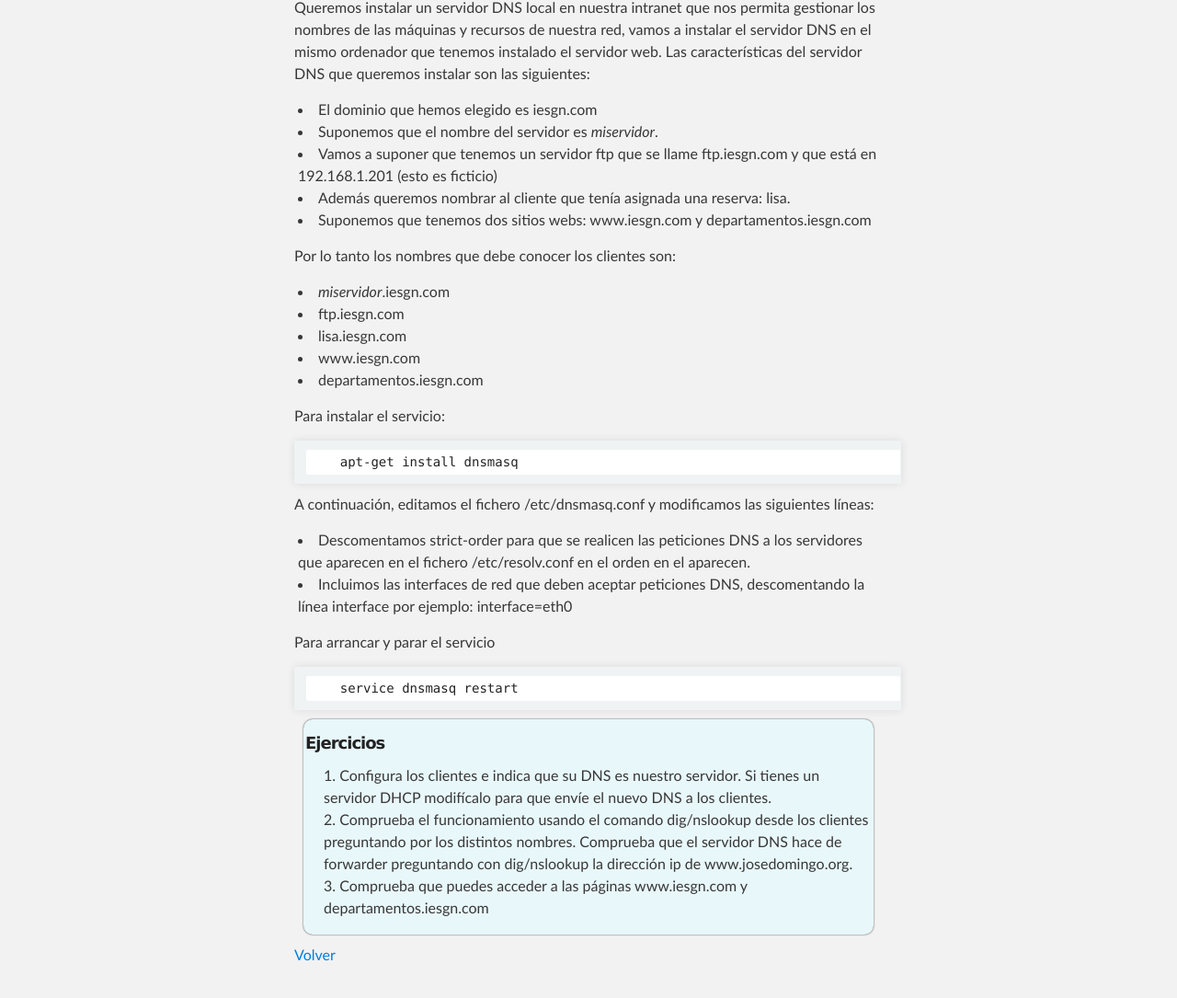
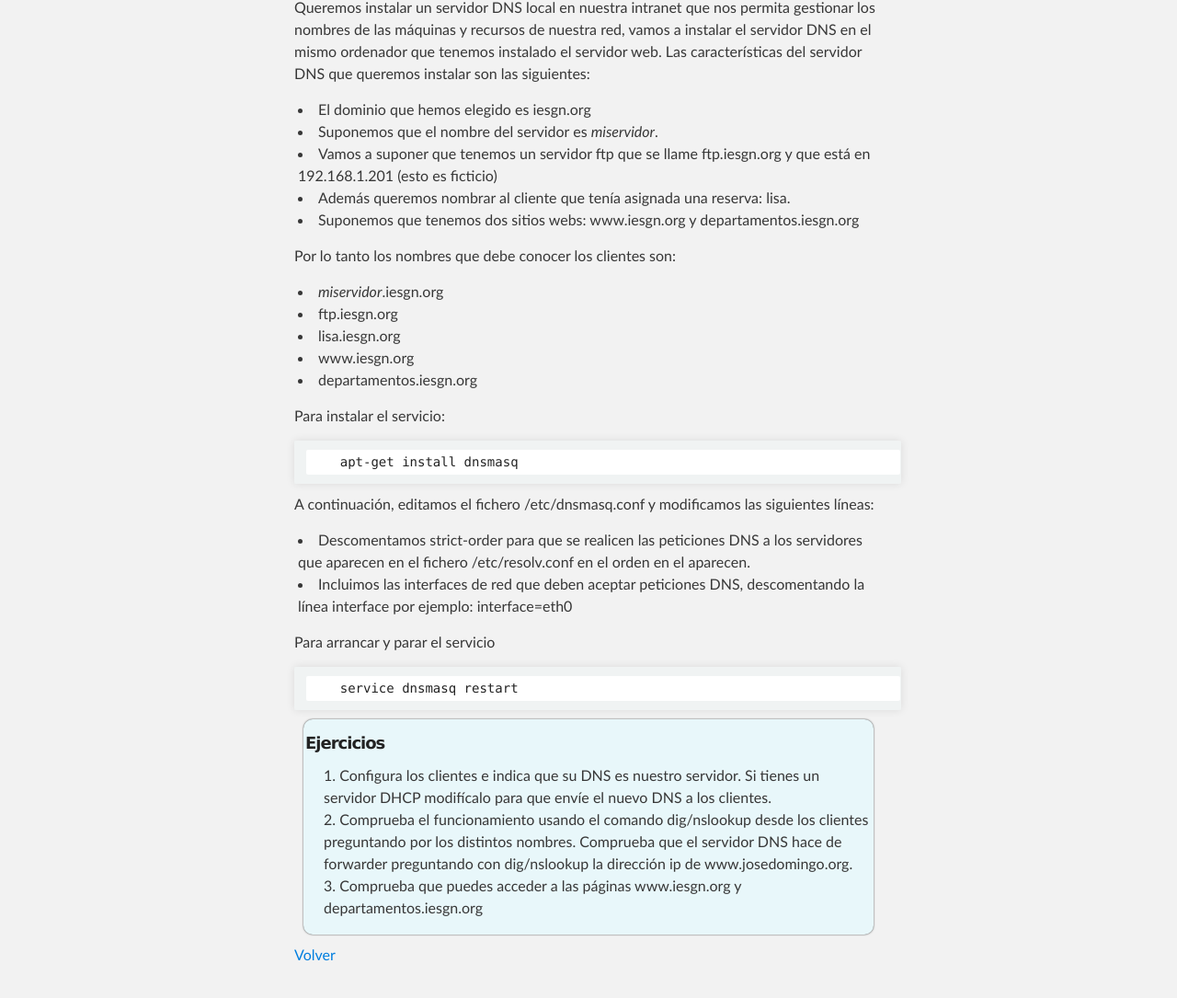
Before and after one commit to josedom24/josedom24.github.io, a Jekyll site: the page built from mod/serviciosgm/e_linux_dns_1.md, in a window 1280 px wide. Shown: the part 436-1521 px from the top of the page at 92% size. Built offline with Jekyll 4.4.1, drawn with Linux system fonts in a browser that asks for light colours.

Commit message:
Ejercicio 2 dns linux

```diff
--- a/mod/serviciosgm/e_linux_dns_1.md
+++ b/mod/serviciosgm/e_linux_dns_1.md
@@ -10,19 +10,19 @@ tagline: CFGM SMR
 
 Queremos instalar un servidor DNS local en nuestra intranet que nos permita gestionar los nombres de las máquinas y recursos de nuestra red, vamos a instalar el servidor DNS en el mismo ordenador que tenemos instalado el servidor web. Las características del servidor DNS que queremos instalar son las siguientes:
 
-* El dominio que hemos elegido es iesgn.com
+* El dominio que hemos elegido es iesgn.org
 * Suponemos que el nombre del servidor es *miservidor*.
-* Vamos a suponer que tenemos un servidor ftp que se llame ftp.iesgn.com y que está en 192.168.1.201 (esto es ficticio)
+* Vamos a suponer que tenemos un servidor ftp que se llame ftp.iesgn.org y que está en 192.168.1.201 (esto es ficticio)
 * Además queremos nombrar al cliente que tenía asignada una reserva: lisa.
-* Suponemos que tenemos dos sitios webs: www.iesgn.com y departamentos.iesgn.com
+* Suponemos que tenemos dos sitios webs: www.iesgn.org y departamentos.iesgn.org
 
 Por lo tanto los nombres que debe conocer los clientes son:
 
-* *miservidor*.iesgn.com
-* ftp.iesgn.com
-* lisa.iesgn.com
-* www.iesgn.com
-* departamentos.iesgn.com
+* *miservidor*.iesgn.org
+* ftp.iesgn.org
+* lisa.iesgn.org
+* www.iesgn.org
+* departamentos.iesgn.org
 
 Para instalar el servicio:
 
@@ -41,6 +41,6 @@ Para arrancar y parar el servicio
 ##### **Ejercicios**
 1. Configura los clientes e indica que su DNS es nuestro servidor. Si tienes un servidor DHCP modifícalo para que envíe el nuevo DNS a los clientes.
 2. Comprueba el funcionamiento usando el comando dig/nslookup desde los clientes preguntando por los distintos nombres. Comprueba que el servidor DNS hace de forwarder preguntando con dig/nslookup la dirección ip de  www.josedomingo.org.
-3. Comprueba que puedes acceder a las páginas www.iesgn.com y departamentos.iesgn.com
+3. Comprueba que puedes acceder a las páginas www.iesgn.org y departamentos.iesgn.org
 </div>
 [Volver](index)
```
Also changed, not shown: mod/serviciosgm/e_linux_dns_2.md (added, +31 -0 lines).
